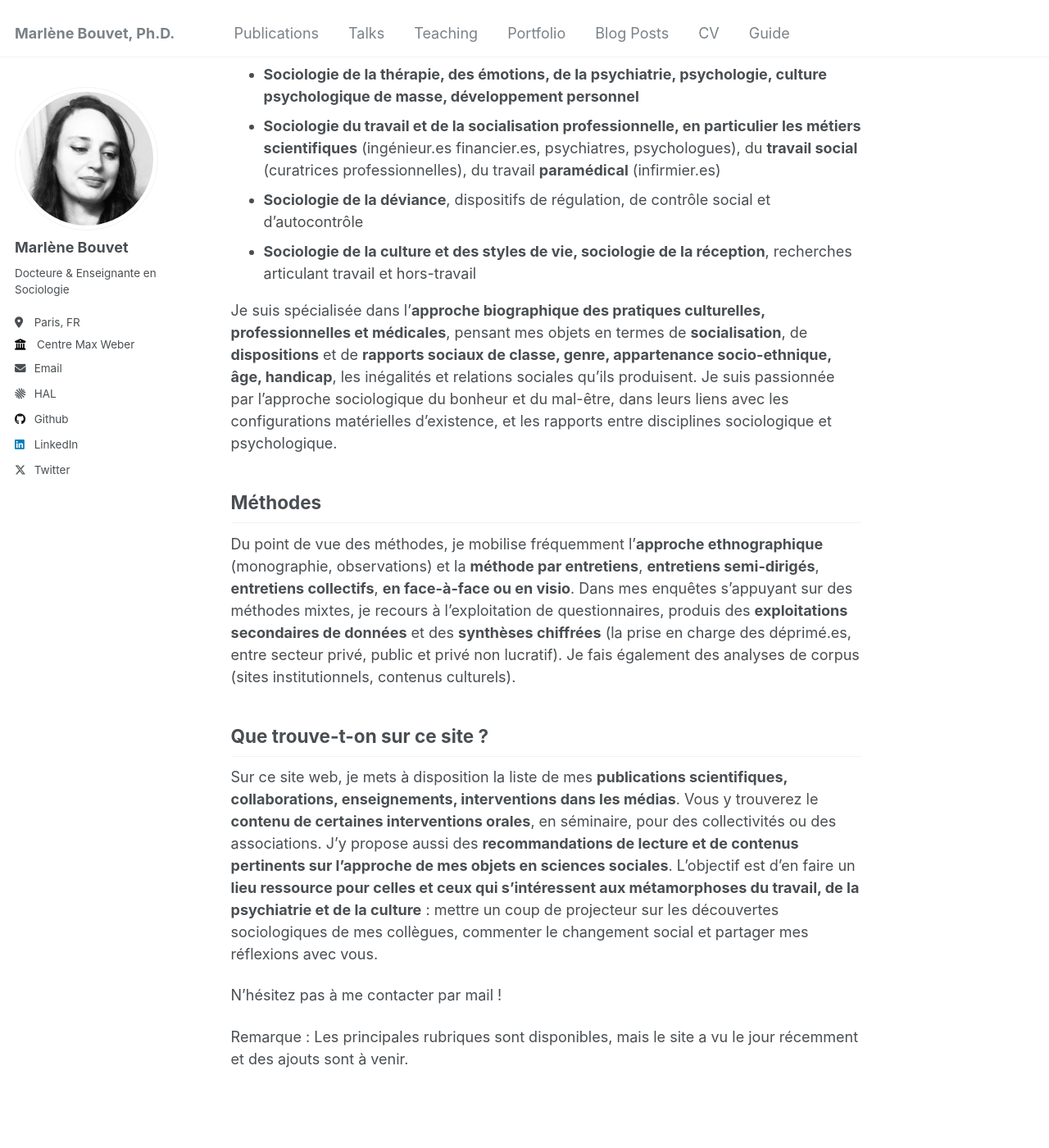
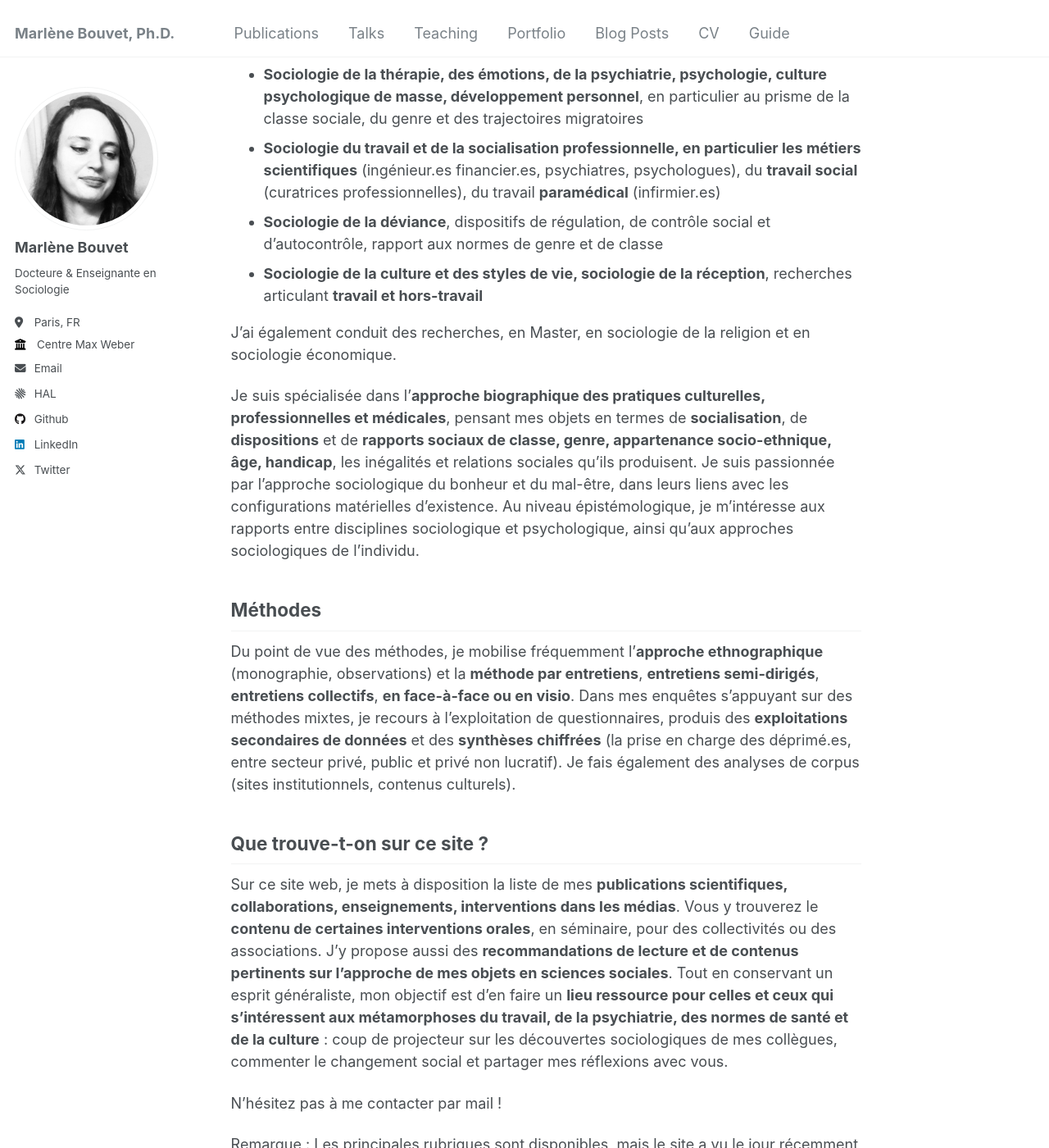
Before and after one commit to marlenebouvet/marlenebouvet.fr, a Jekyll site: the page built from _pages/about.md, in a window 1280 px wide and 1400 px high, scrolled down 298 px. Shown: the whole window at 82% size. Built offline with Jekyll 4.4.1, drawn with Linux system fonts in a browser that asks for light colours; some web fonts are replaced.

Commit message:
Modifications supplémentaires

```diff
--- a/_pages/about.md
+++ b/_pages/about.md
@@ -12,12 +12,14 @@ Bienvenue sur mon site professionnel !
 ## Thèmes de recherche
 
 Docteure, chercheuse et enseignante en sociologie, j'enseigne actuellement à l'Université Lyon 2 en Master 2, le cours *Santé mentale au fil des âges*. En tant que scientifique, j'investigue plusieurs thématiques, de façon indépendante ou articulée :
-- **Sociologie de la thérapie, des émotions, de la psychiatrie, psychologie, culture psychologique de masse, développement personnel**
+- **Sociologie de la thérapie, des émotions, de la psychiatrie, psychologie, culture psychologique de masse, développement personnel**, en particulier au prisme de la classe sociale, du genre et des trajectoires migratoires
 - **Sociologie du travail et de la socialisation professionnelle, en particulier les métiers scientifiques** (ingénieur.es financier.es, psychiatres, psychologues), du **travail social** (curatrices professionnelles), du travail **paramédical** (infirmier.es)
-- **Sociologie de la déviance**, dispositifs de régulation, de contrôle social et d'autocontrôle
-- **Sociologie de la culture et des styles de vie, sociologie de la réception**, recherches articulant travail et hors-travail
+- **Sociologie de la déviance**, dispositifs de régulation, de contrôle social et d'autocontrôle, rapport aux normes de genre et de classe
+- **Sociologie de la culture et des styles de vie, sociologie de la réception**, recherches articulant **travail et hors-travail**
 
-Je suis spécialisée dans l'**approche biographique des pratiques culturelles, professionnelles et médicales**, pensant mes objets en termes de **socialisation**, de **dispositions** et de **rapports sociaux de classe, genre, appartenance socio-ethnique, âge, handicap**, les inégalités et relations sociales qu'ils produisent. Je suis passionnée par l'approche sociologique du bonheur et du mal-être, dans leurs liens avec les configurations matérielles d'existence, et les rapports entre disciplines sociologique et psychologique.
+J'ai également conduit des recherches, en Master, en sociologie de la religion et en sociologie économique.
+
+Je suis spécialisée dans l'**approche biographique des pratiques culturelles, professionnelles et médicales**, pensant mes objets en termes de **socialisation**, de **dispositions** et de **rapports sociaux de classe, genre, appartenance socio-ethnique, âge, handicap**, les inégalités et relations sociales qu'ils produisent. Je suis passionnée par l'approche sociologique du bonheur et du mal-être, dans leurs liens avec les configurations matérielles d'existence. Au niveau épistémologique, je m'intéresse aux rapports entre disciplines sociologique et psychologique, ainsi qu'aux approches sociologiques de l'individu.
 
 ## Méthodes
 
@@ -25,7 +27,7 @@ Du point de vue des méthodes, je mobilise fréquemment l'**approche ethnographi
 
 ## Que trouve-t-on sur ce site ?
 
-Sur ce site web, je mets à disposition la liste de mes **publications scientifiques, collaborations, enseignements, interventions dans les médias**. Vous y trouverez le **contenu de certaines interventions orales**, en séminaire, pour des collectivités ou des associations. J'y propose aussi des **recommandations de lecture et de contenus pertinents sur l'approche de mes objets en sciences sociales**. L'objectif est d'en faire un **lieu ressource pour celles et ceux qui s'intéressent aux métamorphoses du travail, de la psychiatrie et de la culture** : mettre un coup de projecteur sur les découvertes sociologiques de mes collègues, commenter le changement social et partager mes réflexions avec vous.
+Sur ce site web, je mets à disposition la liste de mes **publications scientifiques, collaborations, enseignements, interventions dans les médias**. Vous y trouverez le **contenu de certaines interventions orales**, en séminaire, pour des collectivités ou des associations. J'y propose aussi des **recommandations de lecture et de contenus pertinents sur l'approche de mes objets en sciences sociales**. Tout en conservant un esprit généraliste, mon objectif est d'en faire un **lieu ressource pour celles et ceux qui s'intéressent aux métamorphoses du travail, de la psychiatrie, des normes de santé et de la culture** : coup de projecteur sur les découvertes sociologiques de mes collègues, commenter le changement social et partager mes réflexions avec vous.
 
 N'hésitez pas à me contacter par mail !
 
```
